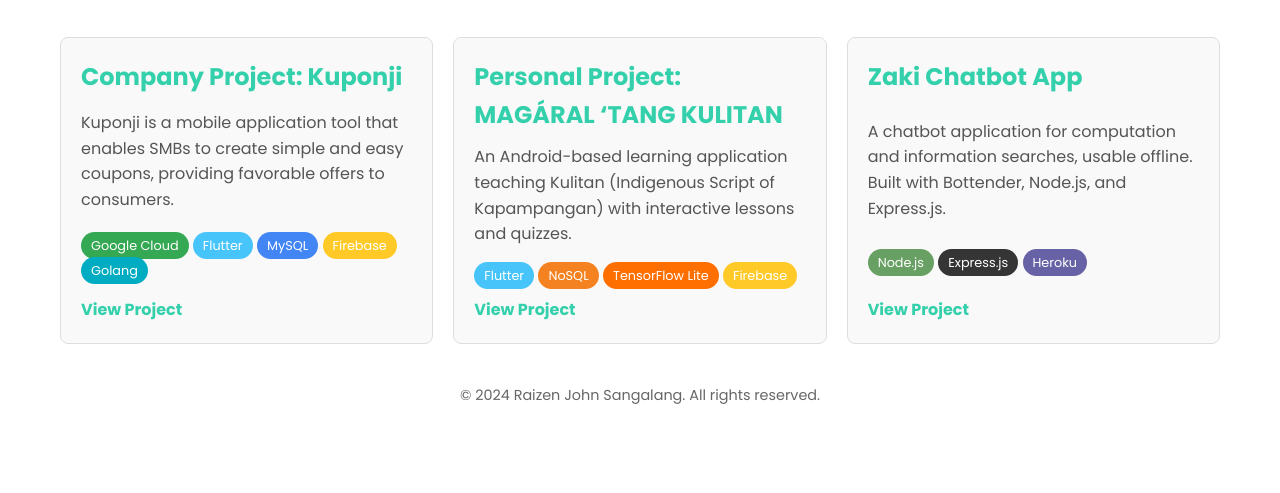
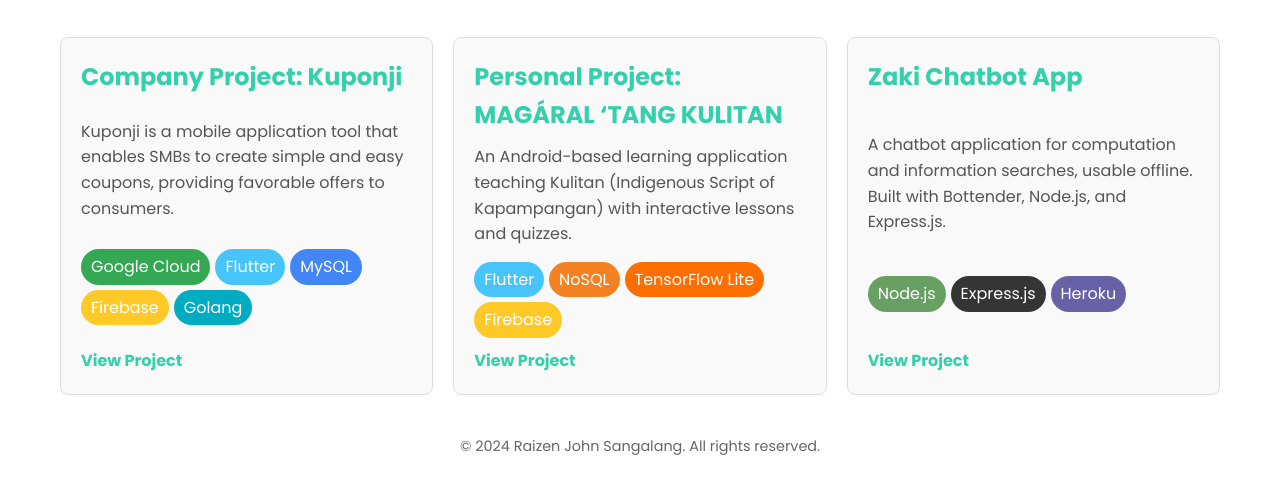
Before and after one commit to raizenxd/portfolio-rai, a plain HTML site: page index.html in a window 1280 px wide. Shown: the part 153-646 px from the top of the page. Drawn offline with Linux system fonts and the light colour scheme.

Commit message:
tags reflexing

```diff
--- a/index.html
+++ b/index.html
@@ -154,11 +154,21 @@
     }
 
     .tag {
-      font-size: 0.8em;
-      color: #fff;
-      background-color: #9D00FF;
-      padding: 5px 10px;
-      border-radius: 20px;
+        font-size: 0.8em;
+        color: #fff;
+        background-color: #9D00FF;
+        padding: 5px 10px;
+        border-radius: 20px;
+        font-size: clamp(0.8em, 2.5vw, 1em); /* Adjusts size dynamically based on screen width */
+        padding: 5px 10px;
+        border-radius: 20px;
+        white-space: nowrap;
+    }
+
+    .tags {
+        display: flex;
+        flex-wrap: wrap; /* Allows tags to wrap onto the next line */
+        gap: 5px; /* Adds spacing between tags */
     }
 
     .tag.flutter { background-color: #47C5FB; }
```
